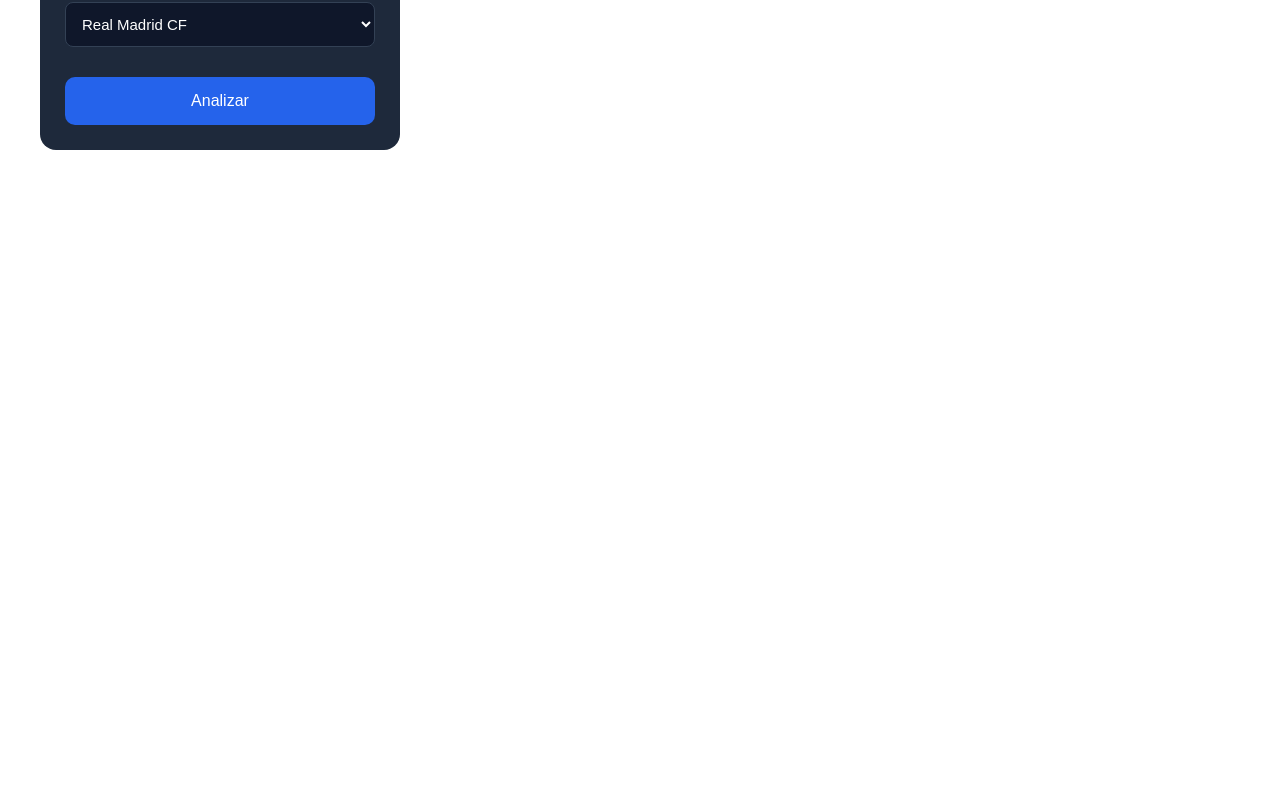
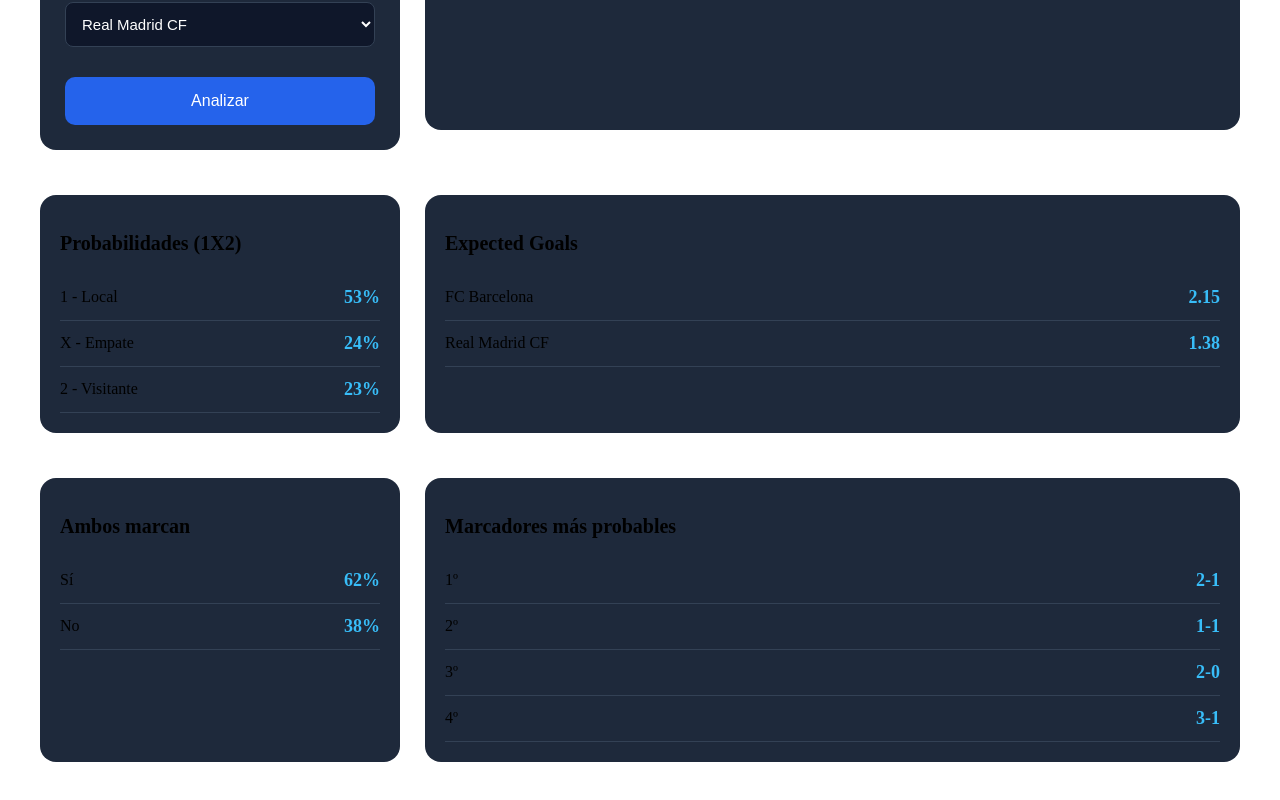
Before and after one commit to Wuyu640/football-ai, a React (Vite) app in the folder frontend/: page / in a window 1280 px wide. Shown: the part 462-1262 px from the top of the page. Before the commit the page ends 800 px from the top, so only its background shows below. Built offline with nearby package versions, Linux system fonts and the light colour scheme.

Commit message:
Refactor PredictionSection to display detailed predictions

```diff
--- a/frontend/src/components/PredictionSection.jsx
+++ b/frontend/src/components/PredictionSection.jsx
@@ -1,8 +1,59 @@
-function PredictionSection() {
+import StatCard from "./StatCard";
+import ProbabilityRow from "./ProbabilityRow";
+import SummaryCard from "./SummaryCard";
+
+function PredictionSection({ prediction }) {
   return (
-    <div style={{ color: "white" }}>
-      PredictionSection funciona
-    </div>
+    <>
+      <SummaryCard summary={prediction.summary} />
+
+      <StatCard title="Probabilidades (1X2)">
+        <ProbabilityRow
+          label="1 - Local"
+          value={`${prediction.probabilities.home}%`}
+        />
+        <ProbabilityRow
+          label="X - Empate"
+          value={`${prediction.probabilities.draw}%`}
+        />
+        <ProbabilityRow
+          label="2 - Visitante"
+          value={`${prediction.probabilities.away}%`}
+        />
+      </StatCard>
+
+      <StatCard title="Expected Goals">
+        <ProbabilityRow
+          label={prediction.homeTeam}
+          value={prediction.xg.home}
+        />
+        <ProbabilityRow
+          label={prediction.awayTeam}
+          value={prediction.xg.away}
+        />
+      </StatCard>
+
+      <StatCard title="Ambos marcan">
+        <ProbabilityRow
+          label="Sí"
+          value={`${prediction.btts.yes}%`}
+        />
+        <ProbabilityRow
+          label="No"
+          value={`${prediction.btts.no}%`}
+        />
+      </StatCard>
+
+      <StatCard title="Marcadores más probables">
+        {prediction.scorelines.map((score, index) => (
+          <ProbabilityRow
+            key={score}
+            label={`${index + 1}º`}
+            value={score}
+          />
+        ))}
+      </StatCard>
+    </>
   );
 }
 
```
